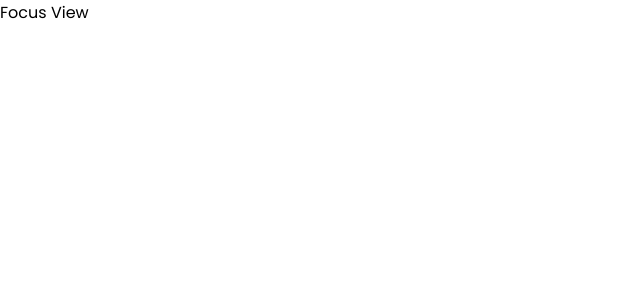
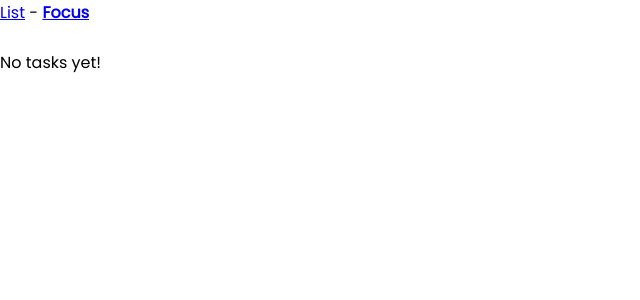
Before and after one commit to carlosgl93/TypeScript-TodoList, a React (Create React App) app: page /focus in a window 1280 px wide. Shown: the top 300 px of the page, without its empty margins (0-640 px from the left). Built offline with nearby package versions, Linux system fonts and the light colour scheme.

Commit message:
centralized state, added a really early state of the focus screen, also types exported to a new file

```diff
--- a/src/App.tsx
+++ b/src/App.tsx
@@ -1,7 +1,9 @@
 import { useState } from 'react';
-import { BrowserRouter, Switch, Route } from 'react-router-dom';
+import { BrowserRouter, Switch, Route, NavLink } from 'react-router-dom';
 import './helpers';
+import FocusScreen from './screens/FocusScreen';
 import { ListScreen } from './screens/ListScreen';
+import { Task } from './types';
 
 interface StateTasks {
   id: number;
@@ -11,14 +13,27 @@ interface StateTasks {
 }
 
 const App: React.FC = () => {
+  // tasks container
+  const [tasks, setTasks] = useState<Task[]>([]);
+  const tasksProps = { tasks, setTasks };
   return (
     <BrowserRouter>
+      <nav>
+        <NavLink exact to="/" activeStyle={{ fontWeight: 'bold' }}>
+          List
+        </NavLink>{' '}
+        -{' '}
+        <NavLink to="/focus" activeStyle={{ fontWeight: 'bold' }}>
+          Focus
+        </NavLink>
+      </nav>
+      <br />
       <Switch>
         <Route exact path="/">
-          <ListScreen />
+          <ListScreen {...tasksProps} />
         </Route>
         <Route path="/focus">
-          <div>Focus View</div>
+          <FocusScreen {...tasksProps} />
         </Route>
       </Switch>
       {/* <div className="container">
--- /dev/null
+++ b/src/screens/FocusScreen.tsx
@@ -0,0 +1,12 @@
+import React from 'react';
+import { TasksProps } from '../types';
+
+type Props = TasksProps & {};
+
+const FocusScreen: React.FC<Props> = ({ tasks }) => {
+  const task = tasks[0];
+
+  return task ? <div>{task.label}</div> : <div> No tasks yet! </div>;
+};
+
+export default FocusScreen;
--- a/src/screens/ListScreen.tsx
+++ b/src/screens/ListScreen.tsx
@@ -1,18 +1,10 @@
-import React, { ChangeEventHandler, useState } from 'react';
+import React, { useState } from 'react';
 import { nanoid } from 'nanoid';
-import Task from '../components/Task';
-import Tasks from '../components/Tasks';
+import { Task, TasksProps } from '../types';
 
-type Props = {};
+type Props = TasksProps & {};
 
-type Task = {
-  id: string;
-  label: string;
-  isComplete: boolean;
-};
-export const ListScreen: React.FC<Props> = () => {
-  // tasks container
-  const [tasks, setTasks] = useState<Task[]>([]);
+export const ListScreen: React.FC<Props> = ({ tasks, setTasks }) => {
   // set new task hook
   const [newTaskLabel, setNewTaskLabel] = useState('');
   // input handler
--- /dev/null
+++ b/src/types.tsx
@@ -0,0 +1,10 @@
+export type Task = {
+  id: string;
+  label: string;
+  isComplete: boolean;
+};
+
+export type TasksProps = {
+  tasks: Task[];
+  setTasks: React.Dispatch<React.SetStateAction<Task[]>>;
+};
```
